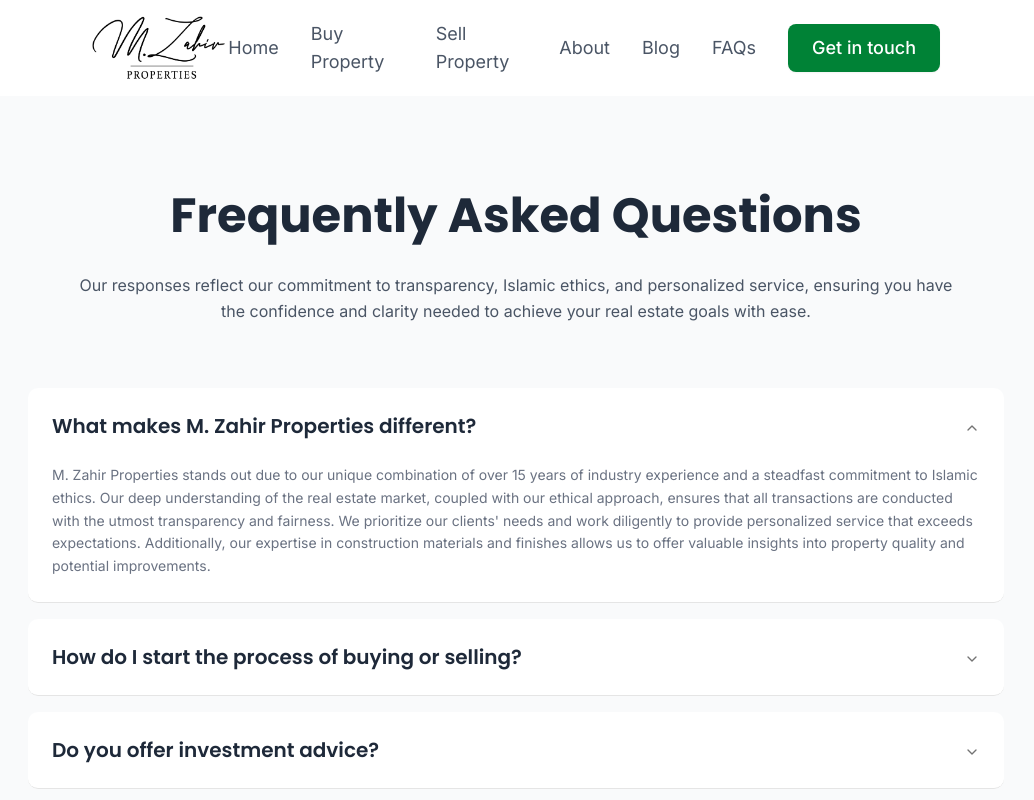
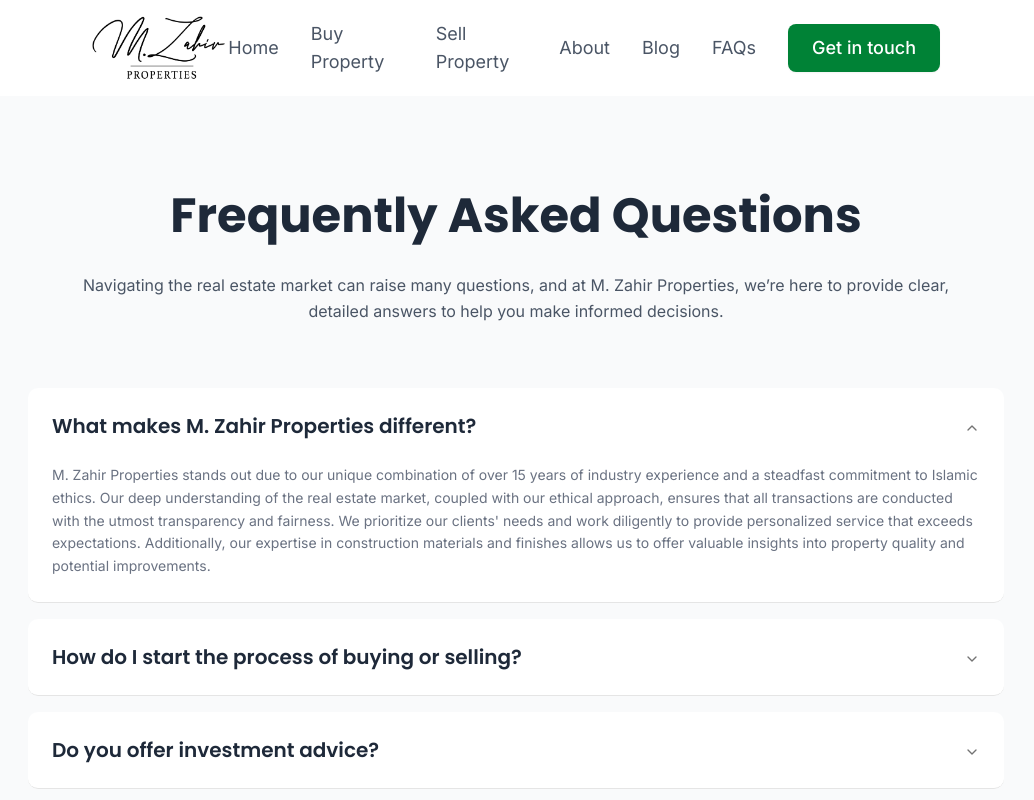
Before and after one commit to evanswanjau/mzahir-properties, a React (Vite) app: page /faqs in a window 1280 px wide. Shown: the top 800 px of the page, without its empty margins (124-1158 px from the left). Built offline with nearby package versions, Linux system fonts and the light colour scheme; the HTML template or start-up script is replaced by a standard one.

Commit message:
Updated FAQs description

```diff
--- a/src/pages/FAQsPage.tsx
+++ b/src/pages/FAQsPage.tsx
@@ -68,9 +68,9 @@ const FAQsPage = () => {
             Frequently Asked Questions
           </h1>
           <p className="text-gray-600 leading-relaxed mb-16 w-4xl mx-auto text-center">
-            Our responses reflect our commitment to transparency, Islamic
-            ethics, and personalized service, ensuring you have the confidence
-            and clarity needed to achieve your real estate goals with ease.
+            Navigating the real estate market can raise many questions, and at
+            M. Zahir Properties, we’re here to provide clear, detailed answers
+            to help you make informed decisions.
           </p>
           <Accordion
             type="single"
```
